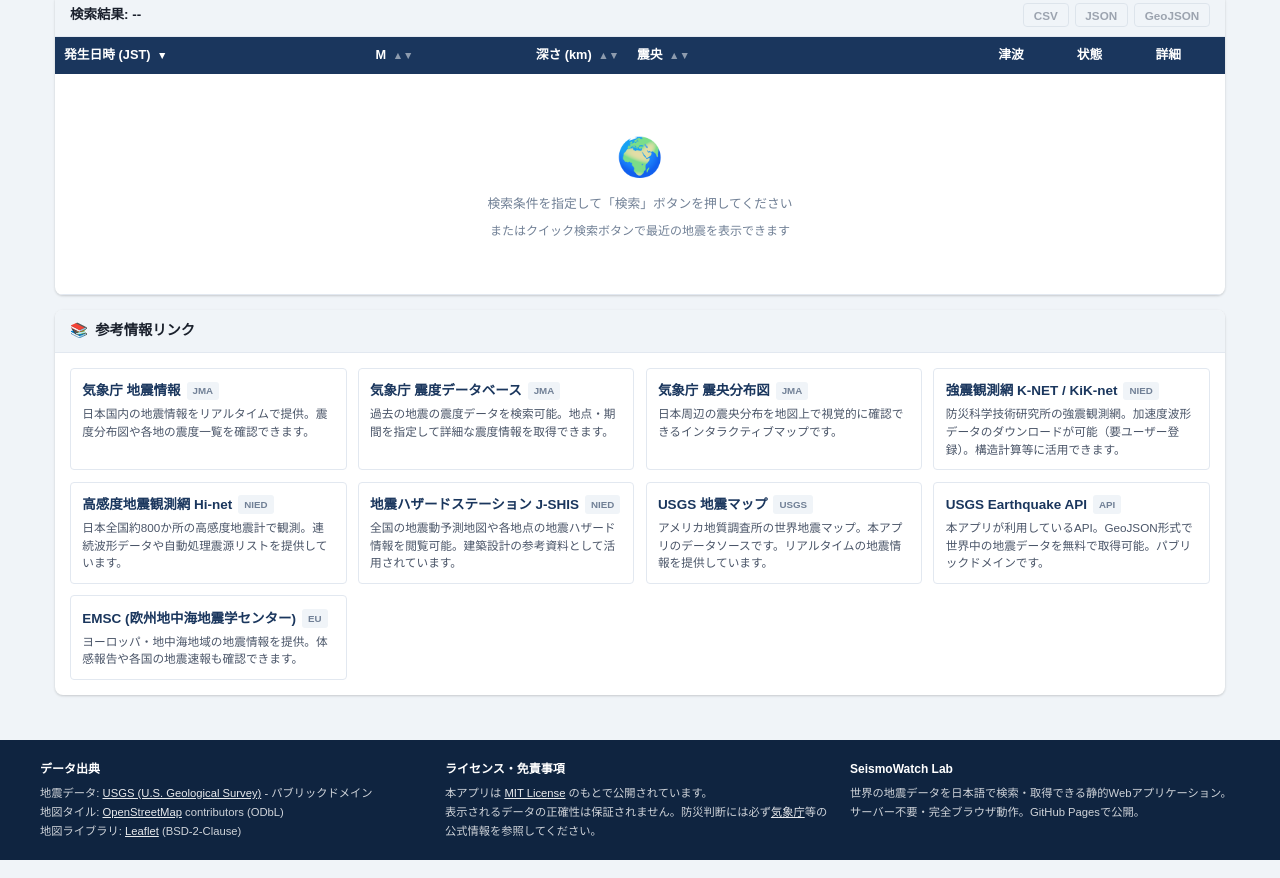
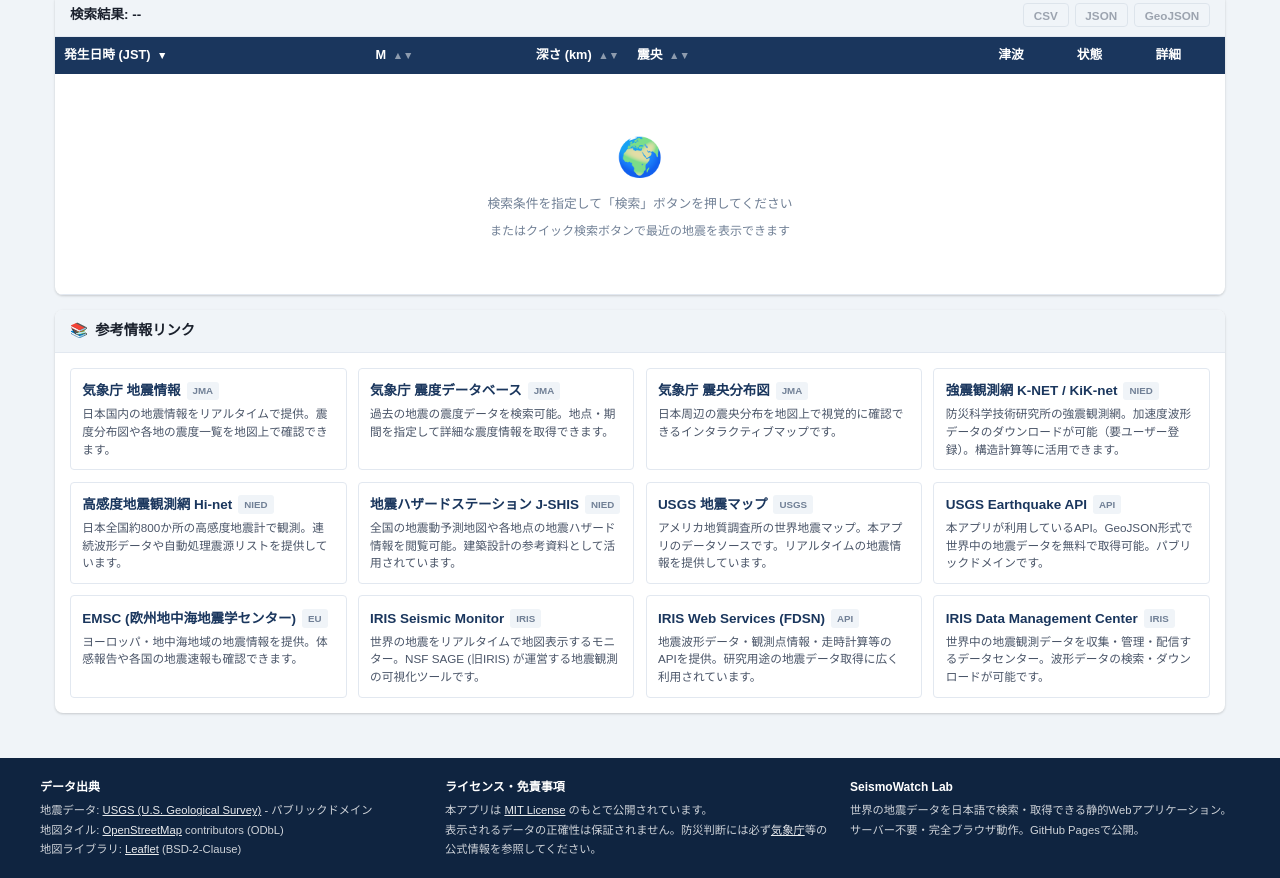
Before and after one commit to Takayuki-Minagawa/seismo-watch-lab, a plain HTML site: page index.html in a window 1280 px wide. Shown: the part 849-1727 px from the top of the page. Drawn offline with nearby package versions, Linux system fonts and the light colour scheme.

Commit message:
fix: 気象庁リンク404修正、IRIS/NSF SAGEリンク追加
- 気象庁 地震情報のURLを統合地図ページの正しいパスに修正
- IRIS Seismic Monitor, Web Services (FDSN), Data Management Centerを追加
- README.mdの参考リンク欄にもIRISを追記

Co-Authored-By: Claude Opus 4.6 (1M context) <noreply@anthropic.com>

```diff
--- a/index.html
+++ b/index.html
@@ -206,10 +206,10 @@
           <!-- 気象庁 -->
           <div class="resource-item">
             <h3>
-              <a href="https://www.jma.go.jp/bosai/quake/" target="_blank" rel="noopener">気象庁 地震情報</a>
+              <a href="https://www.jma.go.jp/bosai/map.html#contents=earthquake_information" target="_blank" rel="noopener">気象庁 地震情報</a>
               <span class="resource-tag">JMA</span>
             </h3>
-            <p>日本国内の地震情報をリアルタイムで提供。震度分布図や各地の震度一覧を確認できます。</p>
+            <p>日本国内の地震情報をリアルタイムで提供。震度分布図や各地の震度一覧を地図上で確認できます。</p>
           </div>
           <div class="resource-item">
             <h3>
@@ -271,6 +271,29 @@
             </h3>
             <p>ヨーロッパ・地中海地域の地震情報を提供。体感報告や各国の地震速報も確認できます。</p>
           </div>
+
+          <!-- IRIS / NSF SAGE -->
+          <div class="resource-item">
+            <h3>
+              <a href="https://iris.edu/app/seismic-monitor/" target="_blank" rel="noopener">IRIS Seismic Monitor</a>
+              <span class="resource-tag">IRIS</span>
+            </h3>
+            <p>世界の地震をリアルタイムで地図表示するモニター。NSF SAGE (旧IRIS) が運営する地震観測の可視化ツールです。</p>
+          </div>
+          <div class="resource-item">
+            <h3>
+              <a href="https://service.iris.edu/" target="_blank" rel="noopener">IRIS Web Services (FDSN)</a>
+              <span class="resource-tag">API</span>
+            </h3>
+            <p>地震波形データ・観測点情報・走時計算等のAPIを提供。研究用途の地震データ取得に広く利用されています。</p>
+          </div>
+          <div class="resource-item">
+            <h3>
+              <a href="https://ds.iris.edu/ds/nodes/dmc/" target="_blank" rel="noopener">IRIS Data Management Center</a>
+              <span class="resource-tag">IRIS</span>
+            </h3>
+            <p>世界中の地震観測データを収集・管理・配信するデータセンター。波形データの検索・ダウンロードが可能です。</p>
+          </div>
         </div>
       </div>
     </section>
@@ -293,7 +316,7 @@
           <h4>ライセンス・免責事項</h4>
           <p>
             本アプリは <a href="LICENSE">MIT License</a> のもとで公開されています。<br>
-            表示されるデータの正確性は保証されません。防災判断には必ず<a href="https://www.jma.go.jp/bosai/quake/" target="_blank" rel="noopener">気象庁</a>等の公式情報を参照してください。
+            表示されるデータの正確性は保証されません。防災判断には必ず<a href="https://www.jma.go.jp/bosai/map.html#contents=earthquake_information" target="_blank" rel="noopener">気象庁</a>等の公式情報を参照してください。
           </p>
         </div>
         <div>
```
Also changed, not shown: README.md.
